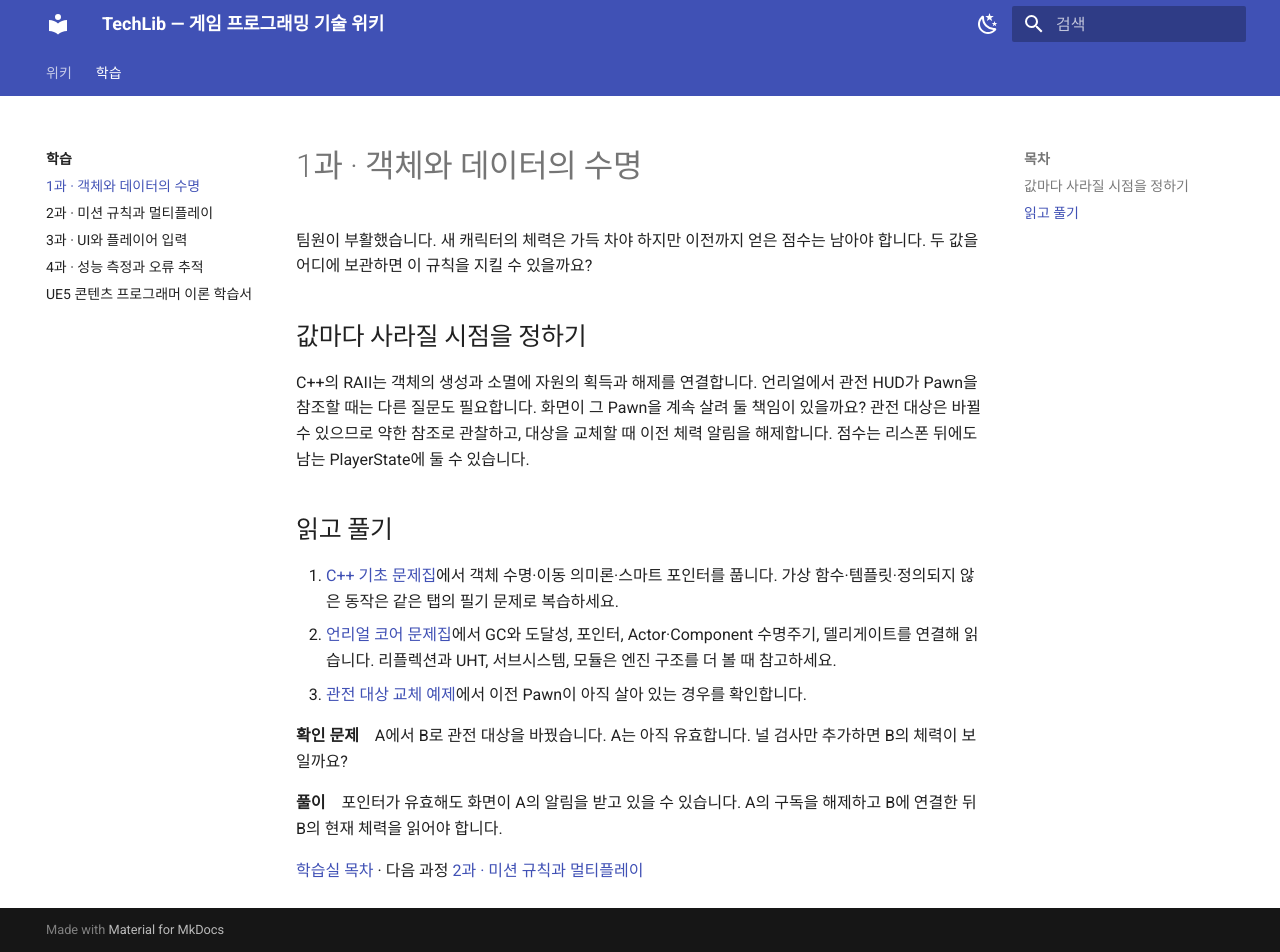
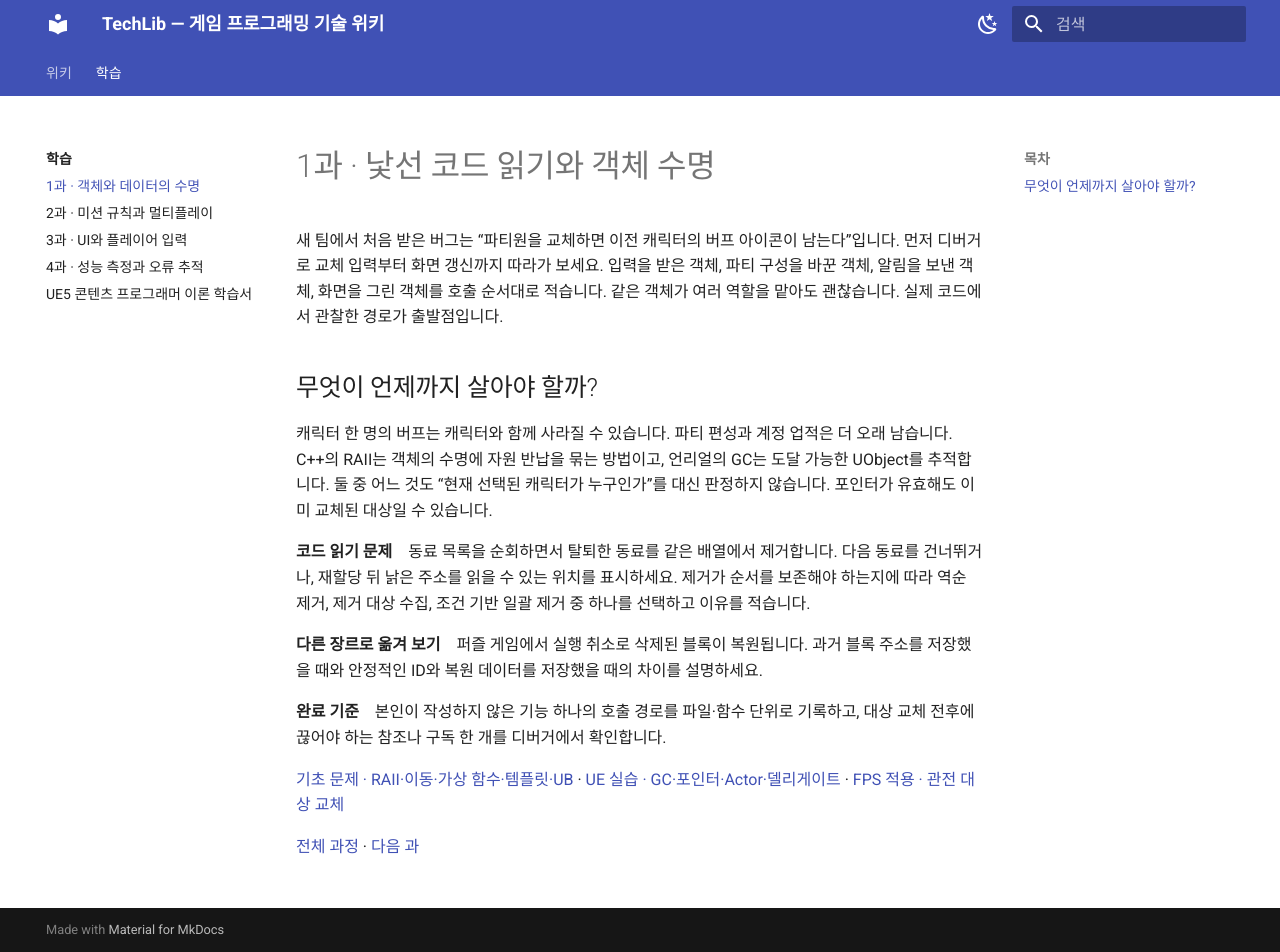
Before and after one commit to Hato-1998/TechLib, an MkDocs documentation site: the page built from docs/study/foundations.md, in a window 1280 px wide and 952 px high. Built offline with MkDocs 1.6.1 and Material for MkDocs 9.7.7, drawn with Linux system fonts in a browser that asks for light colours.

Commit message:
게임 프로그래머 공통 과정 · 낯선 코드 읽기와 객체 수명

```diff
--- a/docs/study/foundations.md
+++ b/docs/study/foundations.md
@@ -1,19 +1,17 @@
-# 1과 · 객체와 데이터의 수명
+# 1과 · 낯선 코드 읽기와 객체 수명
 
-팀원이 부활했습니다. 새 캐릭터의 체력은 가득 차야 하지만 이전까지 얻은 점수는 남아야 합니다. 두 값을 어디에 보관하면 이 규칙을 지킬 수 있을까요?
+새 팀에서 처음 받은 버그는 “파티원을 교체하면 이전 캐릭터의 버프 아이콘이 남는다”입니다. 먼저 디버거로 교체 입력부터 화면 갱신까지 따라가 보세요. 입력을 받은 객체, 파티 구성을 바꾼 객체, 알림을 보낸 객체, 화면을 그린 객체를 호출 순서대로 적습니다. 같은 객체가 여러 역할을 맡아도 괜찮습니다. 실제 코드에서 관찰한 경로가 출발점입니다.
 
-## 값마다 사라질 시점을 정하기
+## 무엇이 언제까지 살아야 할까?
 
-C++의 RAII는 객체의 생성과 소멸에 자원의 획득과 해제를 연결합니다. 언리얼에서 관전 HUD가 Pawn을 참조할 때는 다른 질문도 필요합니다. 화면이 그 Pawn을 계속 살려 둘 책임이 있을까요? 관전 대상은 바뀔 수 있으므로 약한 참조로 관찰하고, 대상을 교체할 때 이전 체력 알림을 해제합니다. 점수는 리스폰 뒤에도 남는 PlayerState에 둘 수 있습니다.
+캐릭터 한 명의 버프는 캐릭터와 함께 사라질 수 있습니다. 파티 편성과 계정 업적은 더 오래 남습니다. C++의 RAII는 객체의 수명에 자원 반납을 묶는 방법이고, 언리얼의 GC는 도달 가능한 UObject를 추적합니다. 둘 중 어느 것도 “현재 선택된 캐릭터가 누구인가”를 대신 판정하지 않습니다. 포인터가 유효해도 이미 교체된 대상일 수 있습니다.
 
-## 읽고 풀기
+**코드 읽기 문제**　동료 목록을 순회하면서 탈퇴한 동료를 같은 배열에서 제거합니다. 다음 동료를 건너뛰거나, 재할당 뒤 낡은 주소를 읽을 수 있는 위치를 표시하세요. 제거가 순서를 보존해야 하는지에 따라 역순 제거, 제거 대상 수집, 조건 기반 일괄 제거 중 하나를 선택하고 이유를 적습니다.
 
-1. [C++ 기초 문제집](stage1/index.html#01-cpp-basics)에서 객체 수명·이동 의미론·스마트 포인터를 풉니다. 가상 함수·템플릿·정의되지 않은 동작은 같은 탭의 필기 문제로 복습하세요.
-2. [언리얼 코어 문제집](stage1/index.html#02-unreal-core)에서 GC와 도달성, 포인터, Actor·Component 수명주기, 델리게이트를 연결해 읽습니다. 리플렉션과 UHT, 서브시스템, 모듈은 엔진 구조를 더 볼 때 참고하세요.
-3. [관전 대상 교체 예제](UE5_Content_Programming_Workbook.md#1_1)에서 이전 Pawn이 아직 살아 있는 경우를 확인합니다.
+**다른 장르로 옮겨 보기**　퍼즐 게임에서 실행 취소로 삭제된 블록이 복원됩니다. 과거 블록 주소를 저장했을 때와 안정적인 ID와 복원 데이터를 저장했을 때의 차이를 설명하세요.
 
-**확인 문제**　A에서 B로 관전 대상을 바꿨습니다. A는 아직 유효합니다. 널 검사만 추가하면 B의 체력이 보일까요?
+**완료 기준**　본인이 작성하지 않은 기능 하나의 호출 경로를 파일·함수 단위로 기록하고, 대상 교체 전후에 끊어야 하는 참조나 구독 한 개를 디버거에서 확인합니다.
 
-**풀이**　포인터가 유효해도 화면이 A의 알림을 받고 있을 수 있습니다. A의 구독을 해제하고 B에 연결한 뒤 B의 현재 체력을 읽어야 합니다.
+[기초 문제 · RAII·이동·가상 함수·템플릿·UB](stage1/index.html#01-cpp-basics) · [UE 실습 · GC·포인터·Actor·델리게이트](stage1/index.html#02-unreal-core) · [FPS 적용 · 관전 대상 교체](UE5_Content_Programming_Workbook.md#1_1)
 
-[학습실 목차](index.md) · 다음 과정 [2과 · 미션 규칙과 멀티플레이](systems.md)
+[전체 과정](index.md) · [다음 과](simulation.md)
```
